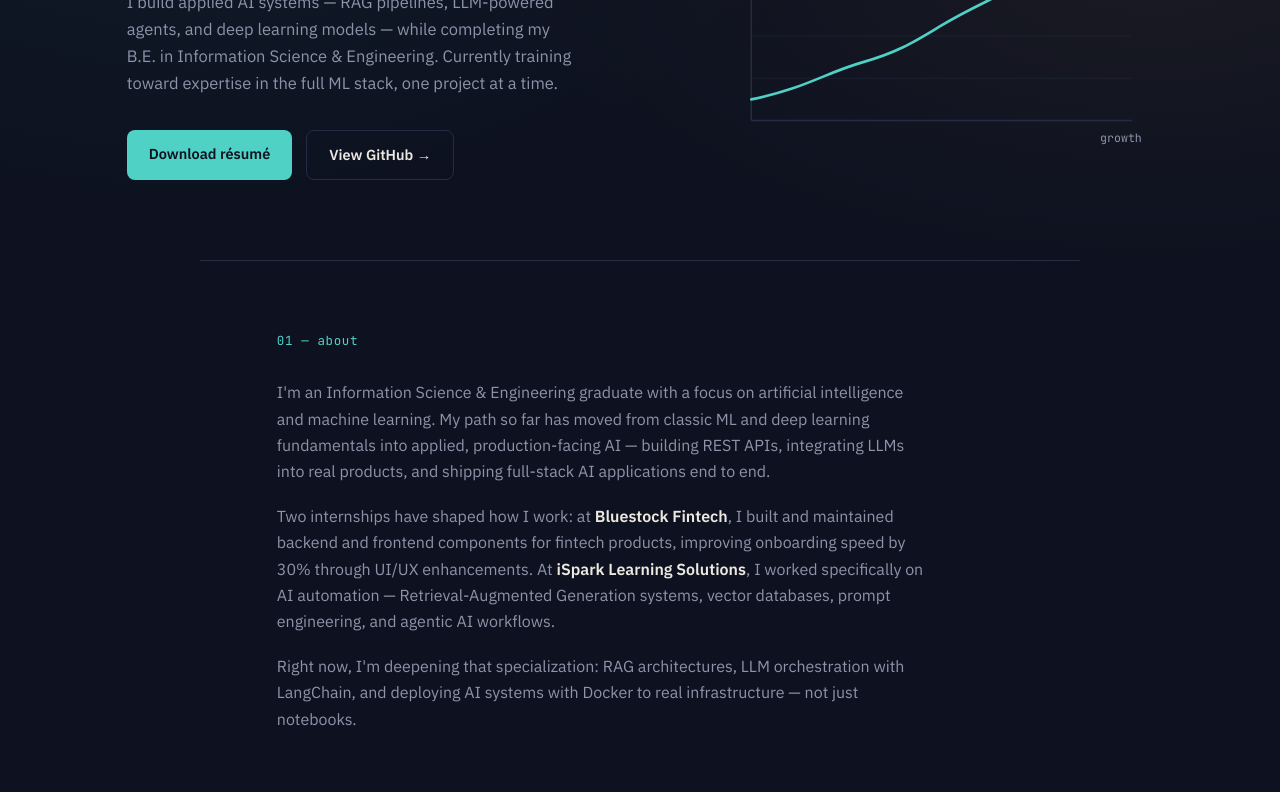
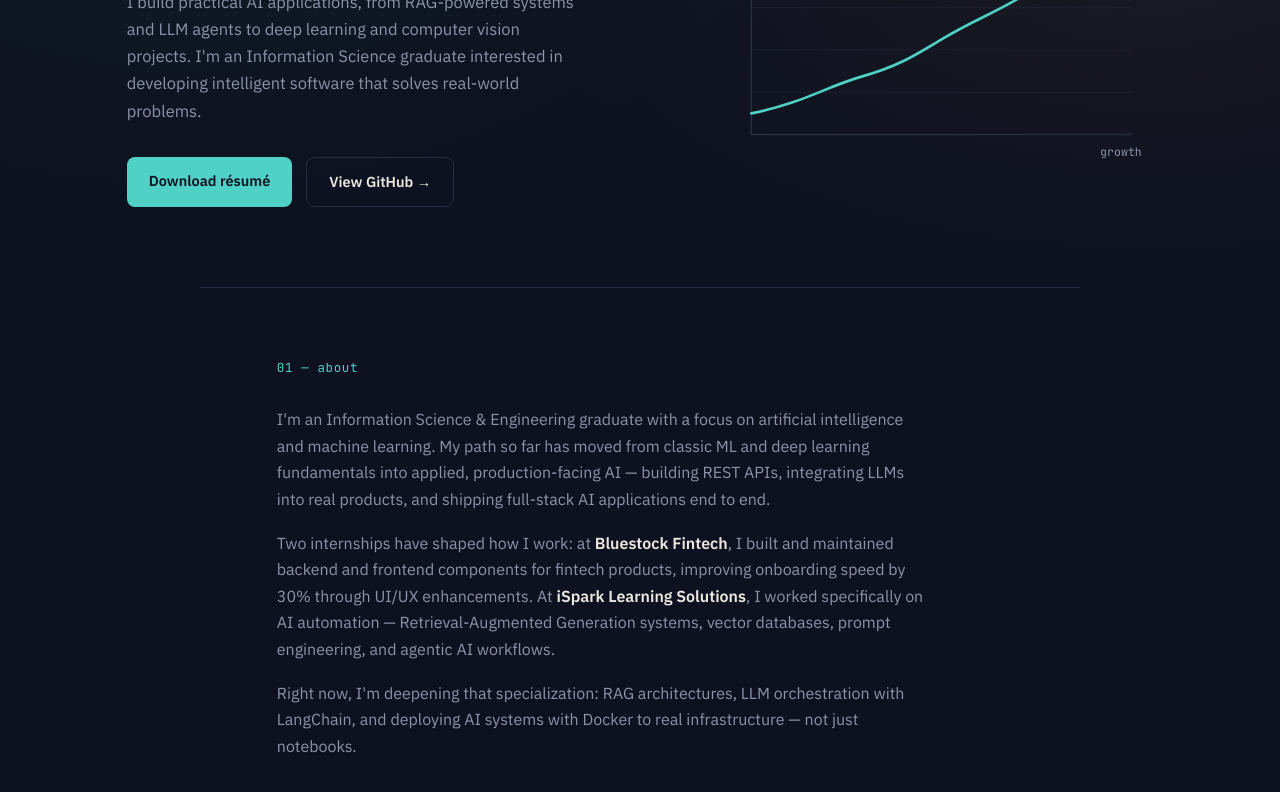
Before and after one commit to mafnan338/Mohammed_Afnan_Portfolio, a plain HTML site: page index.html in a window 1280 px wide. Shown: the part 274-1066 px from the top of the page. Drawn offline with Linux system fonts and the light colour scheme.

Commit message:
Updated bio

```diff
--- a/index.html
+++ b/index.html
@@ -1,4 +1,4 @@
-<!DOCTYPE html>
+<!doctype html>
 <html lang="en">
   <head>
     <meta charset="UTF-8" />
@@ -48,10 +48,10 @@
           <h1>Mohammed Afnan</h1>
 
           <p class="hero-desc">
-            I build applied AI systems — RAG pipelines, LLM-powered agents, and
-            deep learning models — while completing my B.E. in Information
-            Science &amp; Engineering. Currently training toward expertise in
-            the full ML stack, one project at a time.
+            I build practical AI applications, from RAG-powered systems and LLM
+            agents to deep learning and computer vision projects. I'm an
+            Information Science graduate interested in developing intelligent
+            software that solves real-world problems.
           </p>
           <div class="hero-actions">
             <a
```
